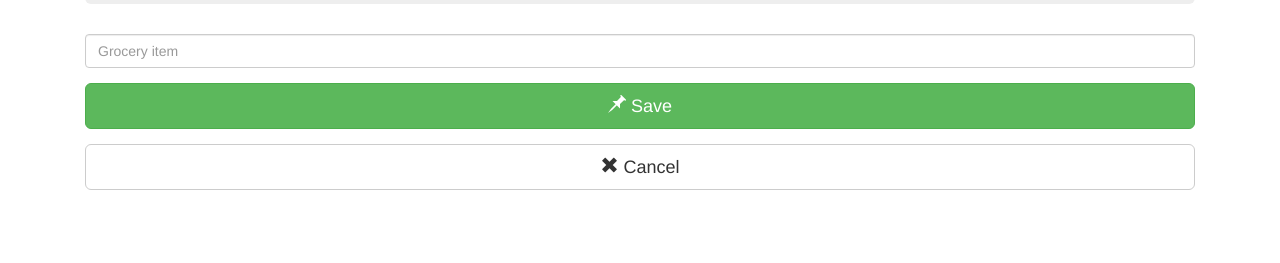
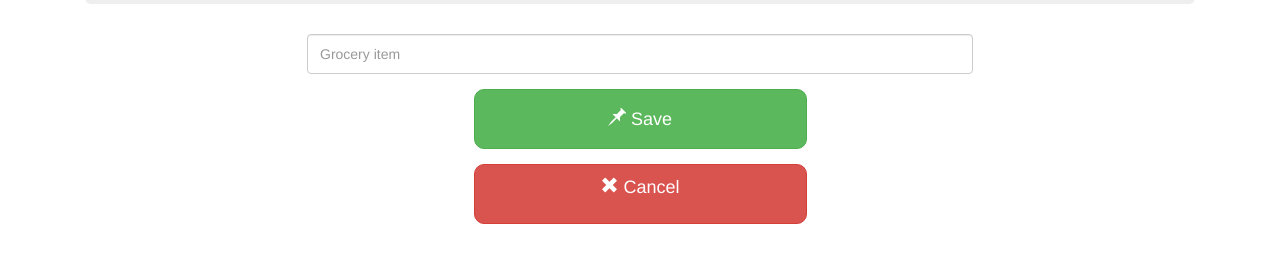
Before and after one commit to coolsaiification/GroceryList, a plain HTML site: page index.html at #/addItem in a window 1280 px wide. Shown: the part 263-526 px from the top of the page. Drawn offline with Linux system fonts and the light colour scheme.

Commit message:
Fixed some UI updates

```diff
--- a/css/style.css
+++ b/css/style.css
@@ -1,3 +1,14 @@
 .strike{
     text-decoration: line-through;
 }
+.buttonattr
+{
+	width: 30%;
+	height: 60px;
+	border-radius: 10px;
+}
+.formattr
+{
+	width: 60%;
+	height: 40px;
+}
--- a/views/inputItem.html
+++ b/views/inputItem.html
@@ -10,19 +10,19 @@
             Enter a valid grocery item!
         </div>
 
-        <div class="form-group">
-            <input type="text" ng-pattern="/^[a-zA-Z\s]*$/" class="form-control" placeholder="Grocery item" ng-model="groceryItem.itemName" required>
+        <div class="form-group" align="center">
+            <input type="text" ng-pattern="/^[a-zA-Z\s]*$/" class="form-control formattr" placeholder="Grocery item" ng-model="groceryItem.itemName" required>
         </div>
 
-        <div class="form-group">
-            <button type="button" class="btn btn-block btn-success btn-lg" ng-click="groceryForm.$valid && save()">
+        <div class="form-group" align="center">
+            <button type="button" class="btn btn-block btn-success btn-lg buttonattr" ng-click="groceryForm.$valid && save()">
                 <span class="glyphicon glyphicon-pushpin"></span>
                 Save
             </button>
         </div>
 
-        <div class="form-group">
-            <a href="#/" class="btn btn-block btn-default btn-lg">
+        <div class="form-group" align="center">
+            <a href="#/" class="btn btn-block btn-danger btn-lg buttonattr">
                 <span class="glyphicon glyphicon-remove"></span>
                 Cancel
             </a>
```
